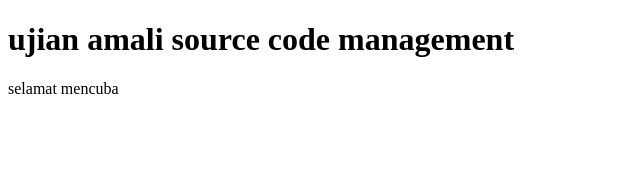
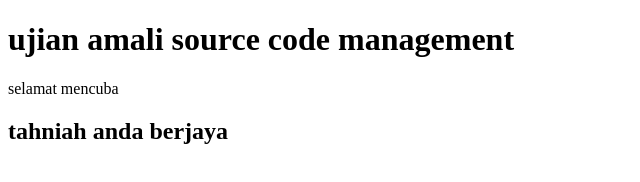
Before and after one commit to haniffaisal27/ujianscm, a plain HTML site: page index.html in a window 1280 px wide. Shown: the whole page, without its empty margins (0-640 px from the left). Drawn offline with Linux system fonts and the light colour scheme.

Commit message:
melalkukan perubahan fail index

```diff
--- a/index.html
+++ b/index.html
@@ -9,5 +9,6 @@
 <body>
     <h1>ujian amali source code management</h1>
     <p>selamat mencuba</p>
+    <h2>tahniah anda berjaya</h2>
 </body>
 </html>
```
